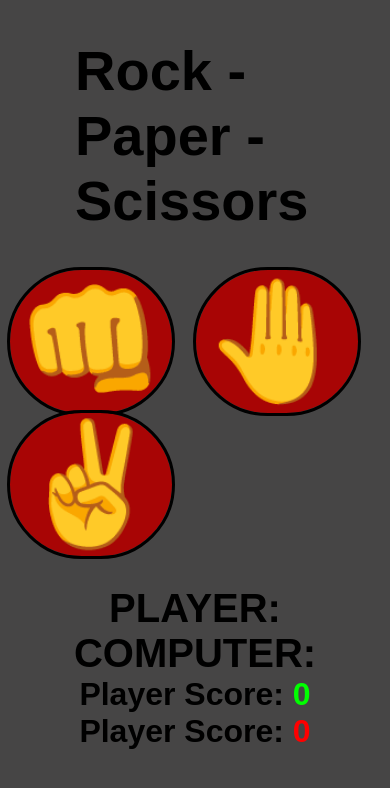
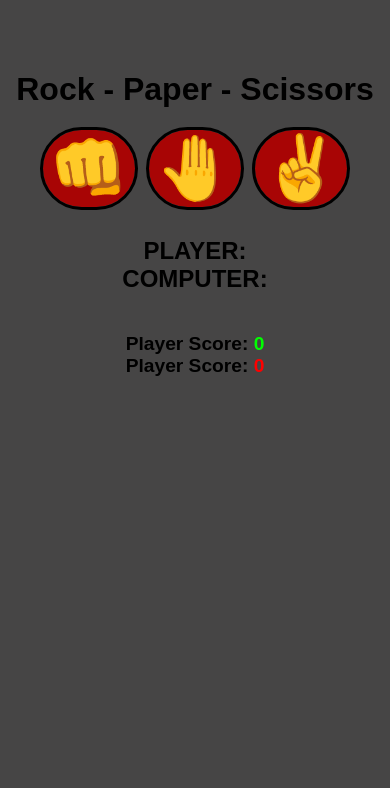
Before and after one commit to hugheslo/rock-paper-scissors, a plain HTML site: page index.html in a window 390 px wide. Drawn offline with Linux system fonts and the light colour scheme.

Commit message:
Mobile View

```diff
--- a/styles.css
+++ b/styles.css
@@ -6,6 +6,7 @@ body{
     flex-direction: column;
     align-items: center;
     background-color: rgb(70, 69, 69);
+    padding-top: 50px;
 }
 h1 {
     font-size: 3.5rem;
@@ -50,3 +51,29 @@ h1 {
 .redText, #computerScoreDisplay {
     color: rgb(255, 0, 0);
 }
+@media (max-width: 600px) {
+    h1 {
+      font-size: 2rem;
+      margin-left: 0;
+      text-align: center;
+    }
+
+    .choices button {
+      font-size: 4rem;
+      min-width: 80px;
+      margin: 0 5px;
+    }
+
+    #playerDisplay, #computerDisplay {
+      font-size: 1.5rem;
+    }
+
+    #resultDisplay {
+      font-size: 3rem;
+      margin: 20px 0;
+    }
+
+    .scoreDisplay {
+      font-size: 1.2rem;
+    }
+  }
```
